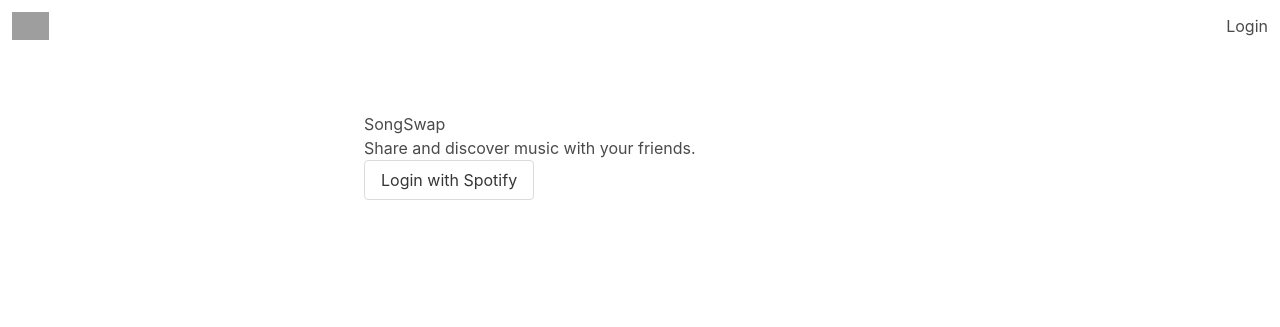
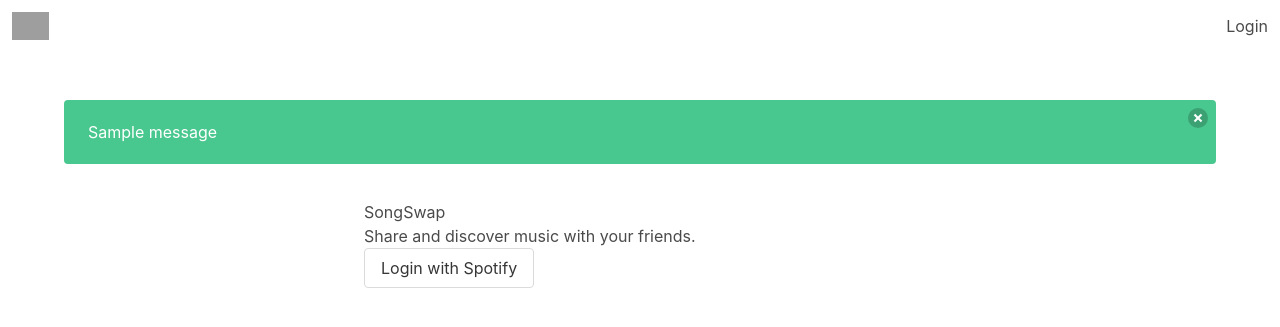
Before and after one commit to SongSwap-social/songswap-app, a Flask app: page / in a window 1280 px wide. Shown: the top 327 px of the page. Run offline with Flask 3, Linux system fonts and the light colour scheme; tables that the repository leaves empty hold one stand-in row (values such as "Sample post"); one stand-in notice (Sample message) is shown; grey boxes are pictures that could not be loaded.

Commit message:
Add dismissable flash notifications to all pages

```diff
--- a/app/blueprints/auth/routes.py
+++ b/app/blueprints/auth/routes.py
@@ -61,7 +61,7 @@
         if b"User not registered in the Developer Dashboard" in response.content:
             flash(
                 "Please contact the site administrator to be added to the Developer Dashboard.",
-                "error",
+                "danger",
             )
             return redirect(url_for("auth.unauth_home"))
         return "Error processing request", 400
--- a/app/templates/base.html
+++ b/app/templates/base.html
@@ -1,23 +1,50 @@
 <!-- app/templates/base.html -->
 <!doctype html>
 <html lang="en">
+
 <head>
     <meta charset="UTF-8">
     <title>SongSwap</title>
     <link rel="stylesheet" href="https://cdn.jsdelivr.net/npm/bulma@0.9.4/css/bulma.min.css">
     {% block styles %}{% endblock %}
 </head>
+
 <body>
     {% include 'navbar.html' %}
 
     <section class="section">
         <div class="container">
+
+            <!-- Flash message handling -->
+            {% with messages = get_flashed_messages(with_categories=true) %}
+                {% if messages %}
+                    {% for category, message in messages %}
+                        <div class="notification is-{{ category }}">
+                            <button class="delete"></button>
+                            {{ message }}
+                        </div>
+                    {% endfor %}
+                {% endif %}
+            {% endwith %}
+
             {% block content %}{% endblock %}
         </div>
     </section>
 
     <script src="https://code.jquery.com/jquery-3.6.0.min.js"></script>
-    <link rel="stylesheet" href="https://cdn.jsdelivr.net/npm/bulma@0.9.4/css/bulma.min.css">
+    <script>
+        // Make the Bulma flash messages dismissible
+        document.addEventListener('DOMContentLoaded', () => {
+            (document.querySelectorAll('.notification .delete') || []).forEach(($delete) => {
+                const $notification = $delete.parentNode;
+
+                $delete.addEventListener('click', () => {
+                    $notification.parentNode.removeChild($notification);
+                });
+            });
+        });
+    </script>
     {% block scripts %}{% endblock %}
 </body>
+
 </html>
```
